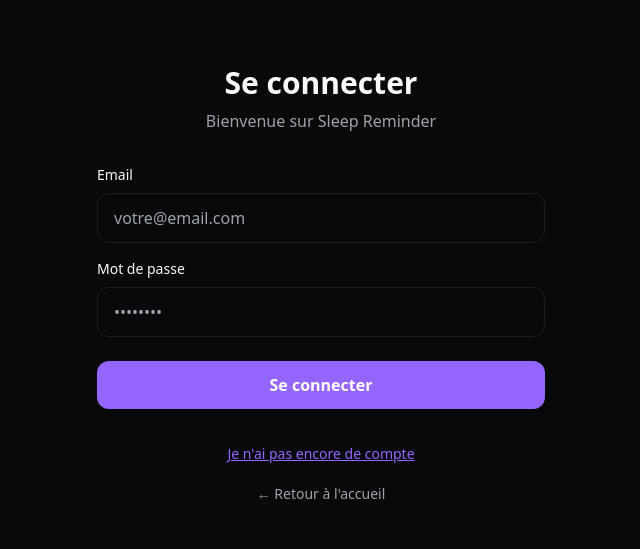
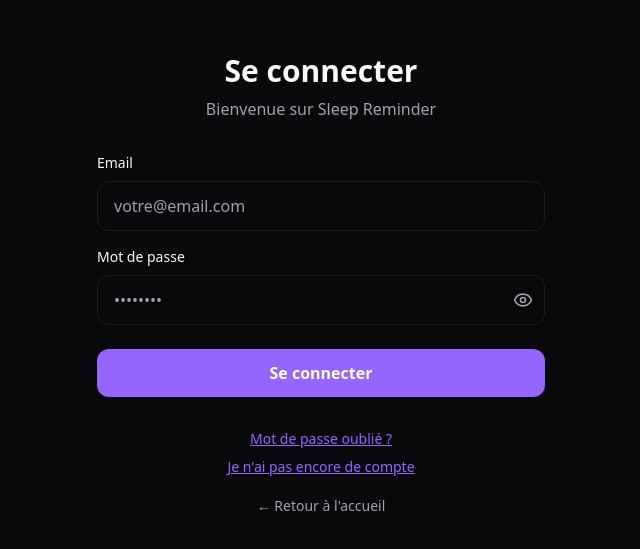
Before and after one commit to Teo102/dream-weaver-pwa, a React (Vite) app: page /auth in a window 1280 px wide. Shown: the part 115-664 px from the top of the page, without its empty margins (319-959 px from the left). Built offline with nearby package versions, Linux system fonts and the light colour scheme.

Commit message:
Fix login issues and add password visibility/reset

```diff
--- a/src/contexts/AuthContext.tsx
+++ b/src/contexts/AuthContext.tsx
@@ -93,7 +93,13 @@ export const AuthProvider: React.FC<{ children: React.ReactNode }> = ({ children
   const signUp = async (email: string, password: string) => {
     setLoading(true);
     try {
-      const { data, error } = await supabase.auth.signUp({ email, password });
+      const { data, error } = await supabase.auth.signUp({
+        email,
+        password,
+        options: {
+          emailRedirectTo: `${window.location.origin}/app`,
+        }
+      });
       const u = data && (data as any).user ? { id: (data as any).user.id, email: (data as any).user.email } : null;
       if (u) {
         // tentative non-bloquante de créer un profil
--- a/src/pages/Auth.tsx
+++ b/src/pages/Auth.tsx
@@ -2,14 +2,18 @@
 import React, { useState } from 'react';
 import { useAuth } from '@/contexts/AuthContext';
 import { Link, useNavigate } from 'react-router-dom';
+import { Eye, EyeOff } from 'lucide-react';
+import { supabase } from '@/lib/supabase';
 
 export default function AuthPage() {
   const { signIn, signUp, user, loading } = useAuth();
   const [email, setEmail] = useState('');
   const [password, setPassword] = useState('');
-  const [mode, setMode] = useState<'signin' | 'signup'>('signin');
+  const [mode, setMode] = useState<'signin' | 'signup' | 'reset'>('signin');
   const [errorMsg, setErrorMsg] = useState<string | null>(null);
+  const [successMsg, setSuccessMsg] = useState<string | null>(null);
   const [isSubmitting, setIsSubmitting] = useState(false);
+  const [showPassword, setShowPassword] = useState(false);
   const navigate = useNavigate();
 
   // Redirect if already logged in
@@ -22,22 +26,45 @@ export default function AuthPage() {
   const submit = async (e: React.FormEvent) => {
     e.preventDefault();
     setErrorMsg(null);
+    setSuccessMsg(null);
     setIsSubmitting(true);
 
     try {
-      if (mode === 'signin') {
+      if (mode === 'reset') {
+        const { error } = await supabase.auth.resetPasswordForEmail(email, {
+          redirectTo: `${window.location.origin}/auth`,
+        });
+        if (error) {
+          setErrorMsg(error.message ?? 'Erreur lors de la réinitialisation');
+        } else {
+          setSuccessMsg('Un email de réinitialisation a été envoyé à votre adresse email.');
+          setEmail('');
+        }
+      } else if (mode === 'signin') {
         const res = await signIn(email, password);
         if (res.error) {
-          setErrorMsg(res.error.message ?? 'Erreur de connexion');
+          const errorMessage = res.error.message ?? 'Erreur de connexion';
+          if (errorMessage.includes('Email not confirmed')) {
+            setErrorMsg('Veuillez confirmer votre email avant de vous connecter. Vérifiez vos emails.');
+          } else if (errorMessage.includes('Invalid login credentials')) {
+            setErrorMsg('Email ou mot de passe incorrect. Si vous venez de créer votre compte, vérifiez votre email de confirmation.');
+          } else {
+            setErrorMsg(errorMessage);
+          }
         } else {
           navigate('/app');
         }
       } else {
         const res = await signUp(email, password);
         if (res.error) {
-          setErrorMsg(res.error.message ?? "Erreur lors de l'inscription");
+          const errorMessage = res.error.message ?? "Erreur lors de l'inscription";
+          if (errorMessage.includes('User already registered')) {
+            setErrorMsg('Cet email est déjà utilisé. Essayez de vous connecter ou de réinitialiser votre mot de passe.');
           } else {
-          navigate('/app');
+            setErrorMsg(errorMessage);
+          }
+        } else {
+          setSuccessMsg('Compte créé ! Vérifiez votre email pour confirmer votre inscription.');
         }
       }
     } finally {
@@ -50,10 +77,12 @@ export default function AuthPage() {
       <div className="max-w-md w-full space-y-8">
         <div className="text-center">
           <h1 className="text-3xl font-bold text-foreground mb-2">
-            {mode === 'signin' ? 'Se connecter' : 'Créer un compte'}
+            {mode === 'reset' ? 'Mot de passe oublié' : mode === 'signin' ? 'Se connecter' : 'Créer un compte'}
           </h1>
           <p className="text-muted-foreground">
-            {mode === 'signin'
+            {mode === 'reset'
+              ? 'Entrez votre email pour réinitialiser votre mot de passe'
+              : mode === 'signin'
                 ? 'Bienvenue sur Sleep Reminder'
                 : 'Commencez votre parcours vers un meilleur sommeil'}
           </p>
@@ -76,26 +105,38 @@ export default function AuthPage() {
               />
             </div>
 
+            {mode !== 'reset' && (
               <div>
                 <label htmlFor="password" className="block text-sm font-medium text-foreground mb-2">
                   Mot de passe
                 </label>
+                <div className="relative">
                   <input
                     id="password"
                     value={password}
                     onChange={(e) => setPassword(e.target.value)}
                     placeholder="••••••••"
-                type="password"
+                    type={showPassword ? 'text' : 'password'}
                     required
                     minLength={6}
-                className="w-full px-4 py-3 rounded-lg border border-input bg-background text-foreground focus:outline-none focus:ring-2 focus:ring-primary"
+                    className="w-full px-4 py-3 pr-12 rounded-lg border border-input bg-background text-foreground focus:outline-none focus:ring-2 focus:ring-primary"
                   />
+                  <button
+                    type="button"
+                    onClick={() => setShowPassword(!showPassword)}
+                    className="absolute right-3 top-1/2 -translate-y-1/2 text-muted-foreground hover:text-foreground transition-colors"
+                    aria-label={showPassword ? 'Masquer le mot de passe' : 'Afficher le mot de passe'}
+                  >
+                    {showPassword ? <EyeOff size={20} /> : <Eye size={20} />}
+                  </button>
+                </div>
                 {mode === 'signup' && (
                   <p className="text-xs text-muted-foreground mt-1">
                     Minimum 6 caractères
                   </p>
                 )}
               </div>
+            )}
           </div>
 
           {errorMsg && (
@@ -104,25 +145,53 @@ export default function AuthPage() {
             </div>
           )}
 
+          {successMsg && (
+            <div className="p-3 rounded-lg bg-primary/10 border border-primary/20">
+              <p className="text-sm text-primary">{successMsg}</p>
+            </div>
+          )}
+
           <button
             type="submit"
             disabled={isSubmitting}
             className="w-full rounded-lg bg-primary hover:bg-primary-dark py-3 text-white font-semibold transition-colors disabled:opacity-50 disabled:cursor-not-allowed"
           >
-            {isSubmitting ? 'Chargement...' : mode === 'signin' ? 'Se connecter' : 'Créer mon compte'}
+            {isSubmitting
+              ? 'Chargement...'
+              : mode === 'reset'
+                ? 'Envoyer le lien de réinitialisation'
+                : mode === 'signin'
+                  ? 'Se connecter'
+                  : 'Créer mon compte'}
           </button>
         </form>
 
         <div className="text-center space-y-4">
+          <div className="space-y-2">
+            {mode === 'signin' && (
+              <button
+                onClick={() => {
+                  setMode('reset');
+                  setErrorMsg(null);
+                  setSuccessMsg(null);
+                }}
+                className="text-primary hover:text-primary-dark underline text-sm block w-full"
+              >
+                Mot de passe oublié ?
+              </button>
+            )}
+
             <button
               onClick={() => {
                 setMode(mode === 'signin' ? 'signup' : 'signin');
                 setErrorMsg(null);
+                setSuccessMsg(null);
               }}
-            className="text-primary hover:text-primary-dark underline text-sm"
+              className="text-primary hover:text-primary-dark underline text-sm block w-full"
             >
-            {mode === 'signin' ? "Je n'ai pas encore de compte" : "J'ai déjà un compte"}
+              {mode === 'reset' || mode === 'signup' ? "J'ai déjà un compte" : "Je n'ai pas encore de compte"}
             </button>
+          </div>
 
           <div>
             <Link to="/" className="text-muted-foreground hover:text-foreground text-sm">
```
Lines whose indentation alone changed are shown as unchanged.
